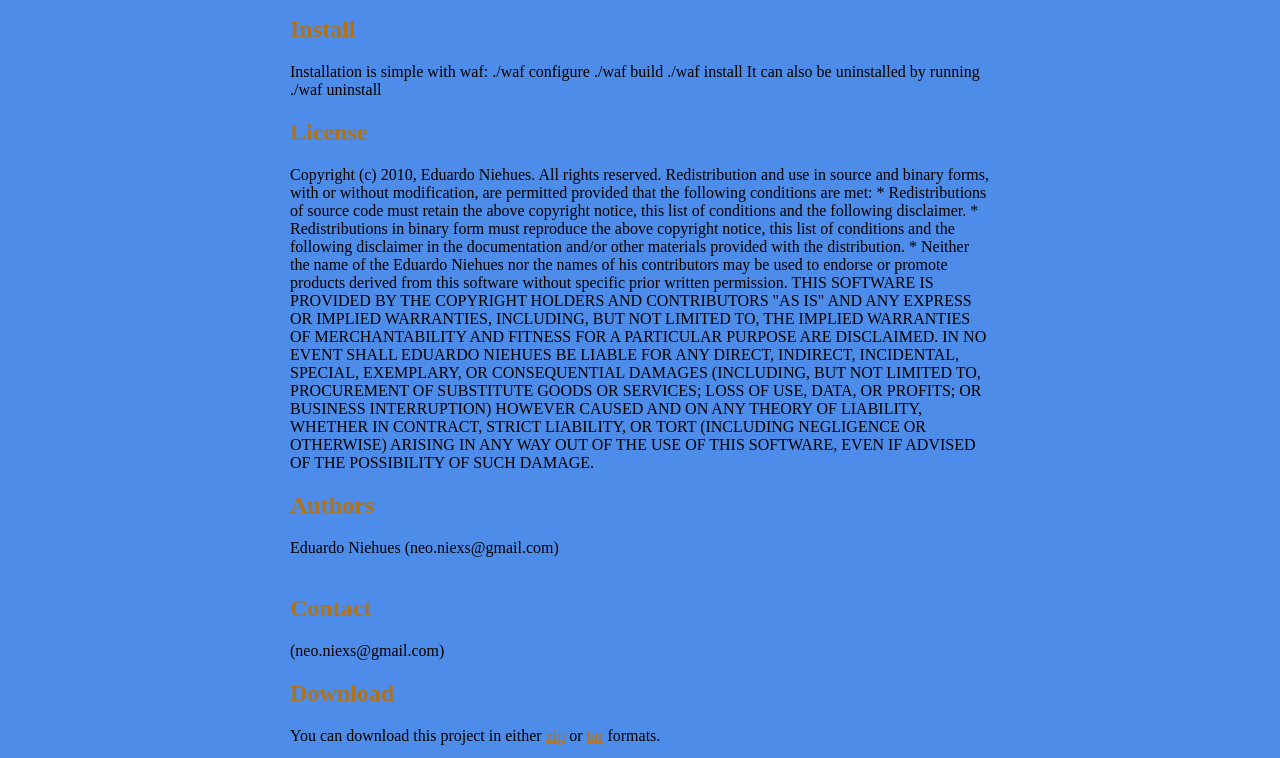
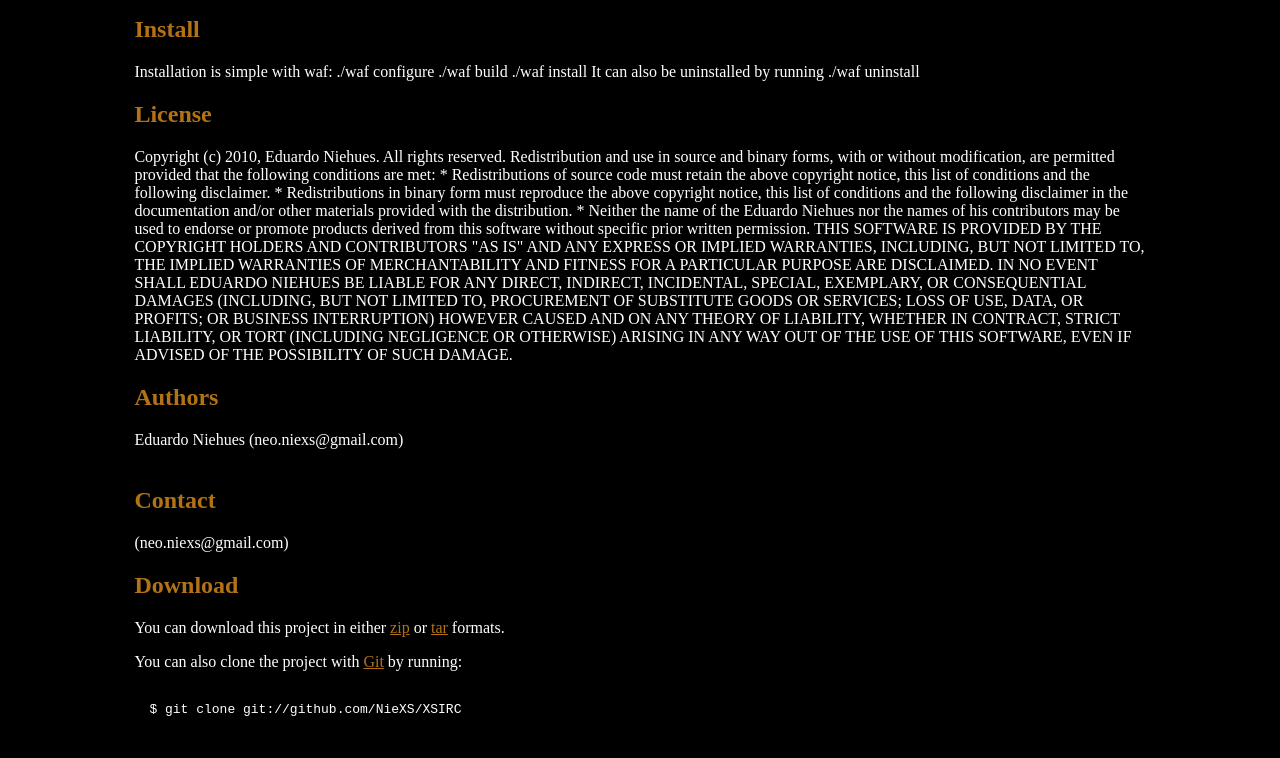
Before and after one commit to dhbtk/XSIRC, a plain HTML site: page index.html in a window 1280 px wide. Shown: the part 317-1075 px from the top of the page. Drawn offline with Linux system fonts and the light colour scheme.

Commit message:
Color change

```diff
--- a/index.html
+++ b/index.html
@@ -10,13 +10,13 @@
 	<style type="text/css">
 		body {
   		margin-top: 1.0em;
-  		background-color: #4d8ce8;
+  		background-color: #000;
 		  font-family: "Helvetica,Arial,FreeSans";
-  		color: #000000;
+  		color: #FFF;
     }
     #container {
       margin: 0 auto;
-      width: 700px;
+      width: 80%;
     }
 		h1 { font-size: 3.8em; color: #b27317; margin-bottom: 3px; }
 		h1 .small { font-size: 0.4em; }
```
